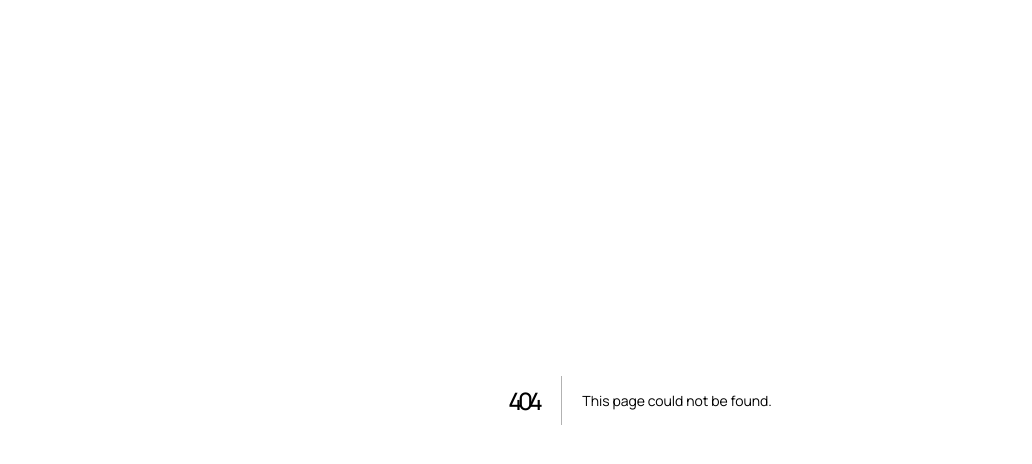
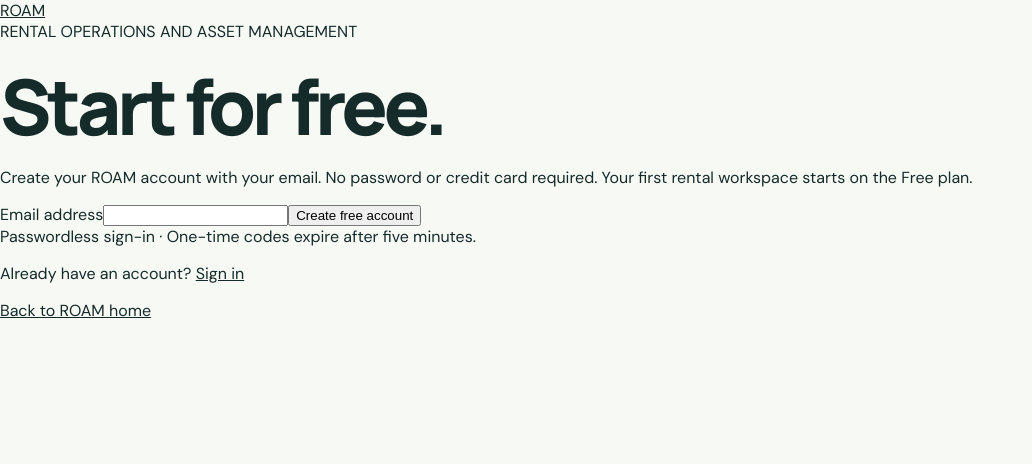
Before and after one commit to engrken/roam, a Next.js app: page /register in a window 1280 px wide. Before the commit this address had no page. Shown: the top 464 px of the page, without its empty margins (0-1032 px from the left). Built offline with nearby package versions, Linux system fonts and the light colour scheme.

Commit message:
Add public free account registration route

```diff
--- /dev/null
+++ b/src/app/register/page.tsx
@@ -0,0 +1,5 @@
+import { EmailOtpForm } from "@/components/auth/email-otp-form";
+
+export default function RegisterPage() {
+  return <EmailOtpForm mode="register" />;
+}
```
